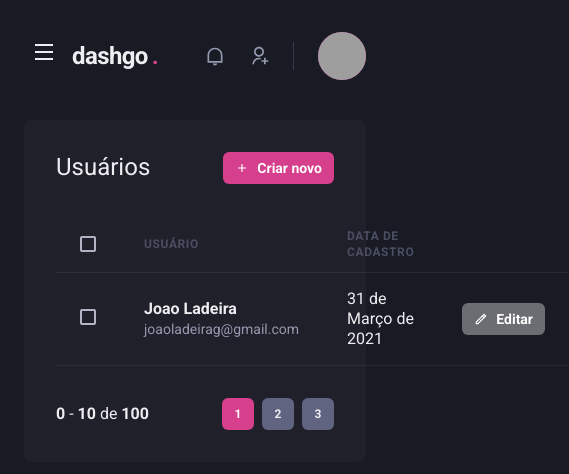
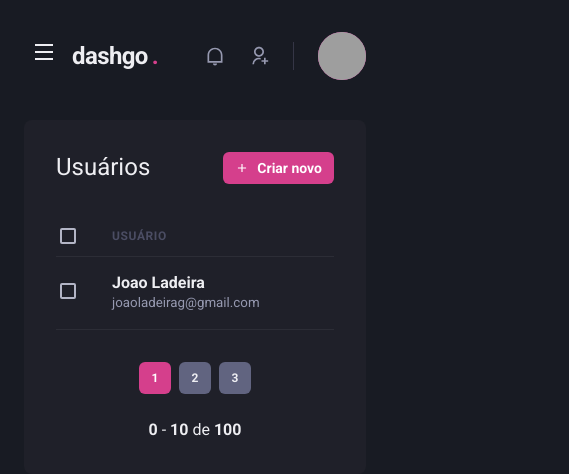
Before and after one commit to ladeira1/dashgo, a Next.js app: page /users in a window 390 px wide. Shown: the top 474 px of the page, 569 px wide, since content can reach past the window. Built offline with nearby package versions, Linux system fonts and the light colour scheme; grey boxes are pictures that could not be loaded.

Commit message:
make UserList responsive

```diff
--- a/src/components/Pagination/index.tsx
+++ b/src/components/Pagination/index.tsx
@@ -1,11 +1,16 @@
-import { Button } from "@chakra-ui/button";
-import { Box, HStack, Stack } from "@chakra-ui/layout";
+import { Box, Stack } from "@chakra-ui/layout";
 import { PaginationItem } from "./PaginationItem";
 
 
 export function Pagination() {
   return (
-    <HStack mt="8" justify="space-between" align="center" spacing="6">
+    <Stack
+      direction={["column-reverse", "row"]}
+      mt="8"
+      justify="space-between"
+      align="center"
+      spacing="6"
+    >
       <Box>
         <strong>0</strong> - <strong>10</strong> de <strong>100</strong>
       </Box>
@@ -14,6 +19,6 @@ export function Pagination() {
         <PaginationItem number={2} />
         <PaginationItem number={3} />
       </Stack>
-    </HStack>
+    </Stack>
   )
 }
--- a/src/pages/users/index.tsx
+++ b/src/pages/users/index.tsx
@@ -11,7 +11,8 @@ import {
   Text,
   Th,
   Thead,
-  Tr
+  Tr,
+  useBreakpointValue
 } from '@chakra-ui/react'
 import { RiAddLine, RiPencilLine } from 'react-icons/ri'
 import { Header } from '../../components/Header'
@@ -19,6 +20,9 @@ import { Pagination } from '../../components/Pagination'
 import { Sidebar } from '../../components/Sidebar'
 
 export default function UserList() {
+  const isScreenMedium = useBreakpointValue({ base: false, md: true })
+  const isScreenSmall = useBreakpointValue({ base: true, sm: false })
+
   return (
     <Box>
       <Header />
@@ -43,37 +47,42 @@ export default function UserList() {
           <Table colorScheme="whiteAlpha">
             <Thead>
               <Tr>
-                <Th px="6" color="gray.300" width="8">
+                <Th px={["1", "4", "6"]} color="gray.300" width="8">
                   <Checkbox colorScheme="pink" />
                 </Th>
                 <Th>Usuário</Th>
-                <Th>Data de cadastro</Th>
+                {isScreenMedium && <Th>Data de cadastro</Th>}
                 <Th width="8" />
               </Tr>
             </Thead>
             <Tbody>
               <Tr>
-                <Td px="6">
+                <Td px={["1", "4", "6"]}>
                   <Checkbox colorScheme="pink" />
                 </Td>
                 <Td>
                   <Box>
                     <Text fontWeight="bold">Joao Ladeira</Text>
-                    <Text fontSize="sm" color="gray.300">joaoladeirag@gmail.com</Text>
+                    <Text fontSize={["smaller", "sm"]} color="gray.300">joaoladeirag@gmail.com</Text>
                   </Box>
                 </Td>
-                <Td>31 de Março de 2021</Td>
-                <Td>
+                {isScreenMedium && <Td>31 de Março de 2021</Td>}
+                {isScreenSmall ?
+                  (<Td></Td>)
+                  : (
+                    <Td display={isScreenSmall && 'none'}>
                       <Button
                         as="a"
                         size="sm"
                         fontSize="sm"
                         colorScheme="whiteAlpha"
-                    leftIcon={<Icon as={RiPencilLine} />}
+                        leftIcon={isScreenMedium && <Icon as={RiPencilLine} />}
                       >
-                    Editar
+                        {isScreenMedium ? 'Editar' : <Icon as={RiPencilLine} />}
                       </Button>
                     </Td>
+                  )
+                }
               </Tr>
             </Tbody>
           </Table>
```
Lines whose indentation alone changed are shown as unchanged.
